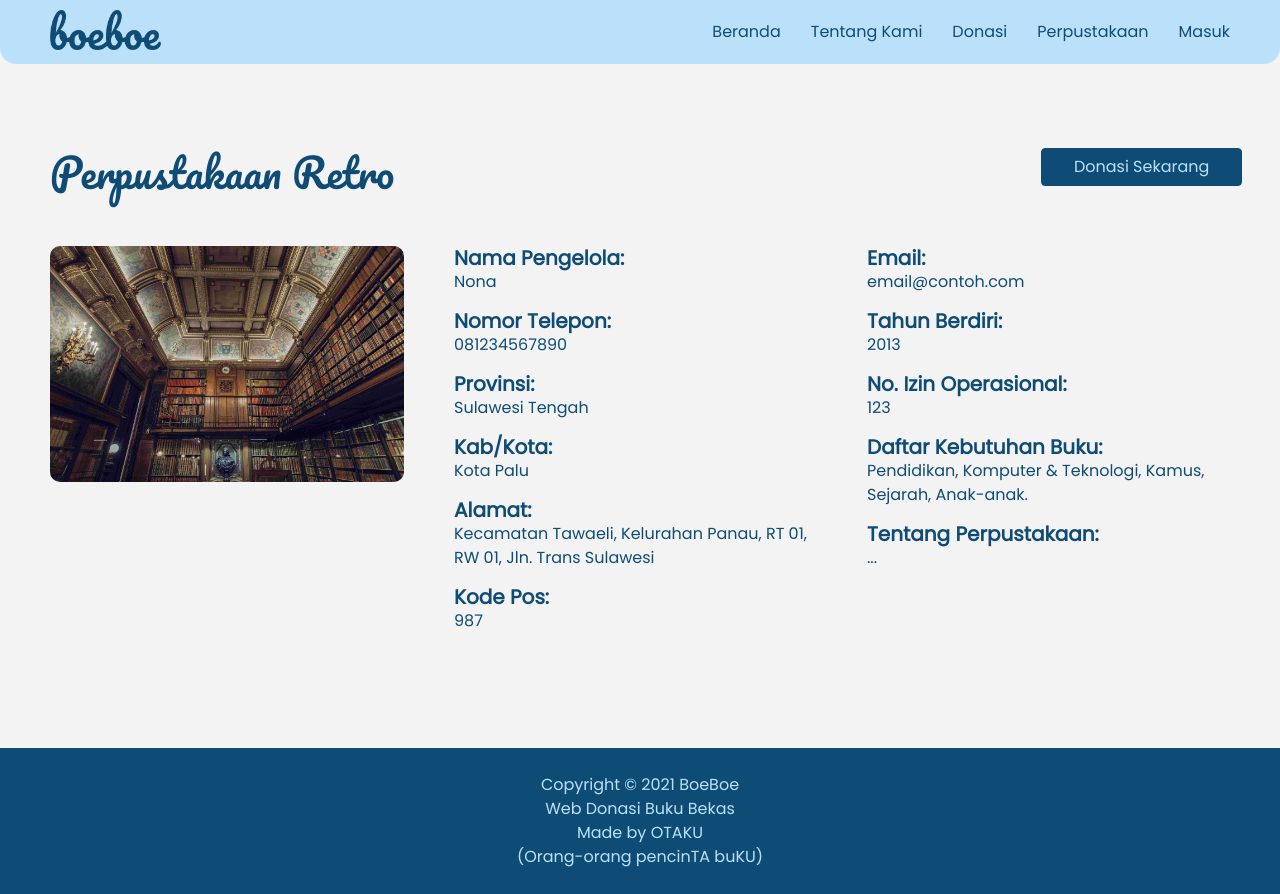
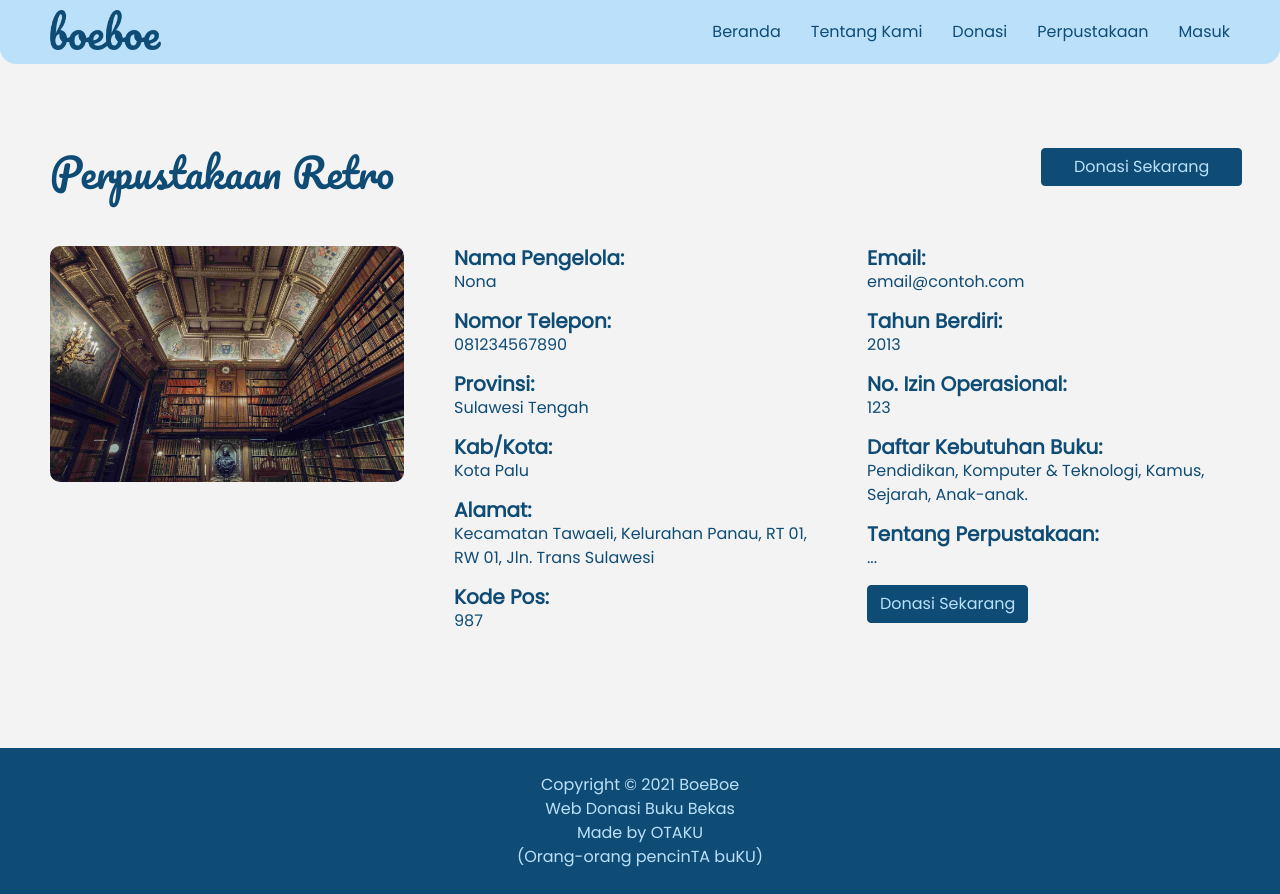
Before and after one commit to BOEBOE-Web/BOEBOE-Web_DonasiBuku, a PHP site: page /assets/pilihPerpus.php in a window 1280 px wide. Run offline with PHP 8.4, Linux system fonts and the light colour scheme.

Commit message:
Update pilihPerpus.php

```diff
--- a/web-pt1/assets/pilihPerpus.php
+++ b/web-pt1/assets/pilihPerpus.php
@@ -158,6 +158,8 @@
                         <h5>Tentang Perpustakaan:</h5>
                         <p>...</p>
                     </div>
+
+                    <a href="donasi.php" class="btn btn-primary responsive" type="button" style="height: 38px">Donasi Sekarang</a>
                 </div>
             </div>
         </div>
```
